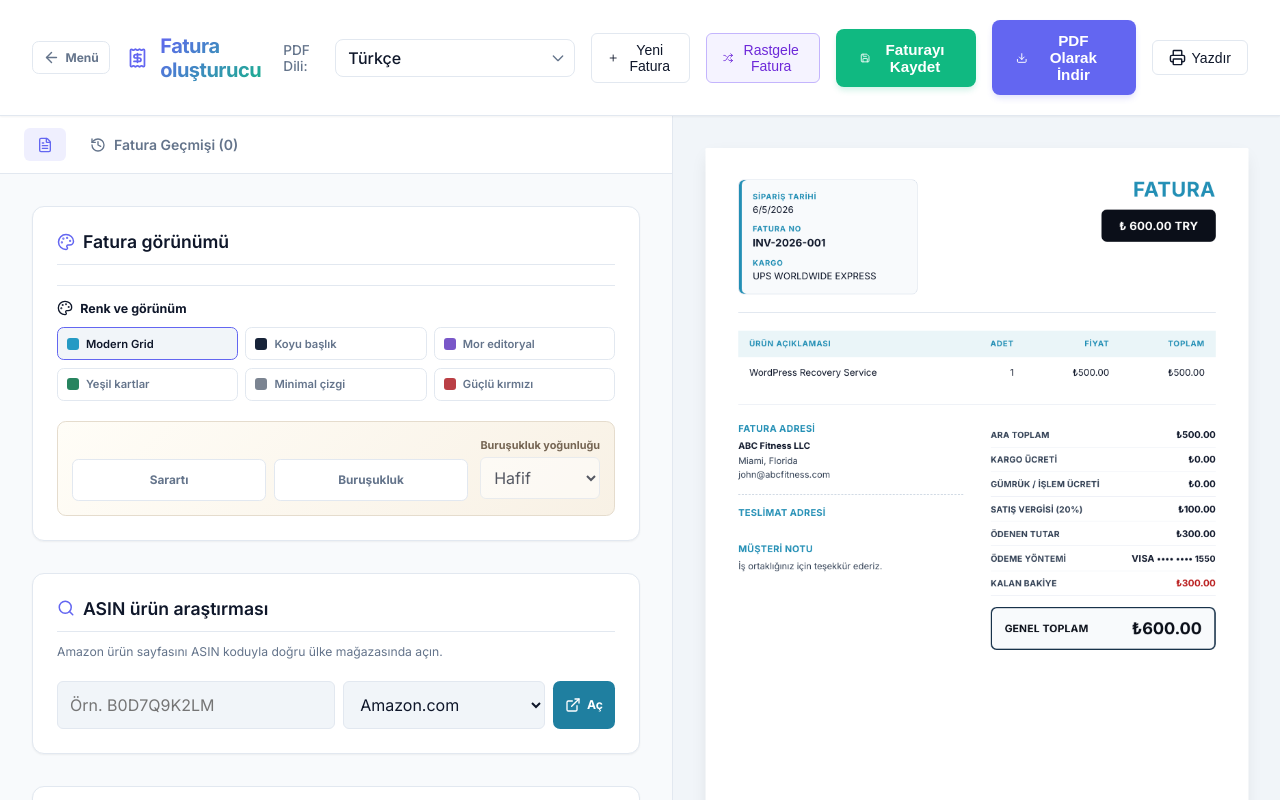
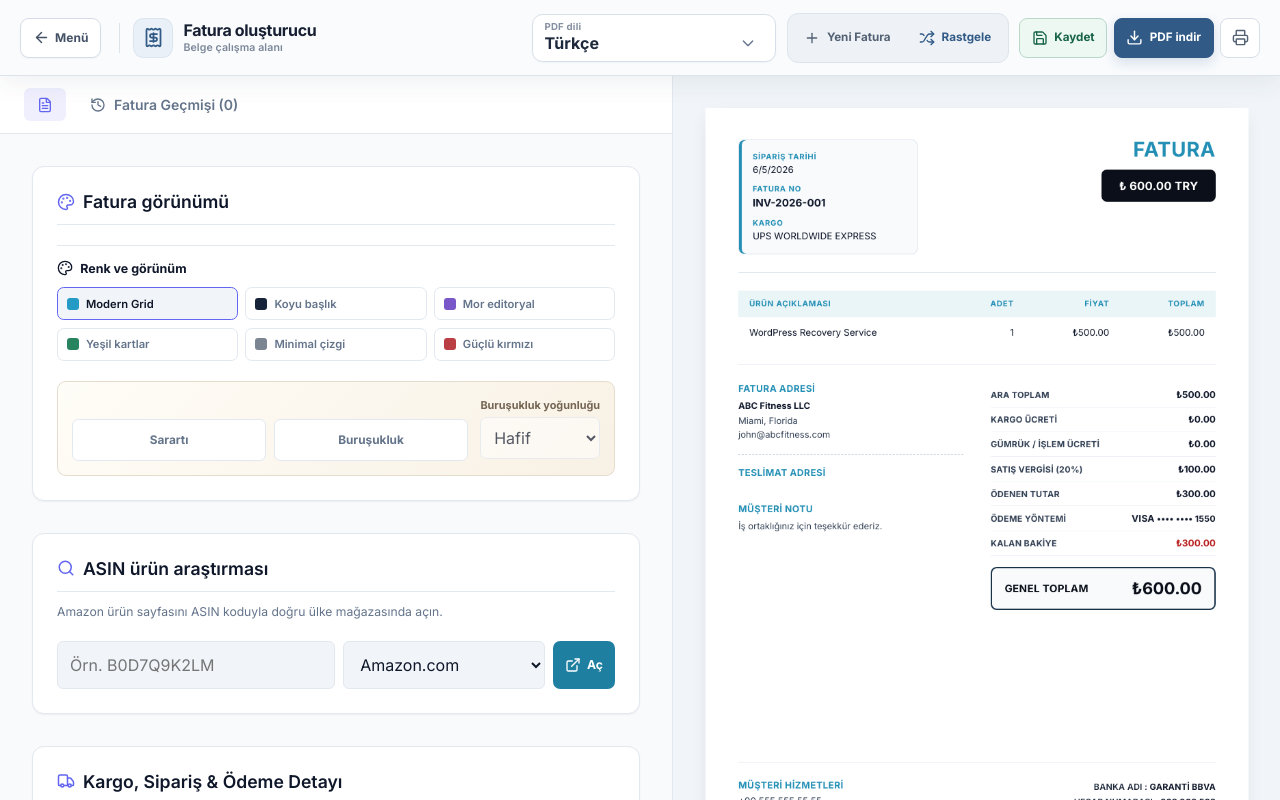
Before and after one commit to tekay19/fatura-, a React (Vite) app: page / in a window 1280 px wide. Both pictures are taken after a click on the button 406 px from the left and 595 px from the top of the page. Shown: the top 800 px of the page. Built offline with nearby package versions, Linux system fonts and the light colour scheme.

Commit message:
refactor: redesign invoice command bar

```diff
--- a/src/App.jsx
+++ b/src/App.jsx
@@ -553,24 +553,28 @@ export default function App() {
   return (
     <div className="app-container">
       {/* Header controls */}
-      <header className="app-header">
-        <div className="brand-section">
+      <header className="app-header invoice-command-bar">
+        <div className="brand-section invoice-command-brand">
           <button type="button" className="workspace-back-btn" onClick={() => setActiveTool(null)} aria-label="Araç menüsüne dön">
             <ArrowLeft size={17} />
             <span>Menü</span>
           </button>
-          <Receipt className="brand-icon" size={28} />
+          <span className="invoice-command-separator" aria-hidden="true" />
+          <span className="invoice-brand-mark" aria-hidden="true"><Receipt size={21} /></span>
+          <div className="invoice-brand-copy">
             <h1 className="brand-title">Fatura oluşturucu</h1>
+            <span>Belge çalışma alanı</span>
+          </div>
         </div>
 
-        <div className="header-controls">
-          {/* Language Selector */}
-          <span style={{ fontSize: "0.85rem", color: "var(--text-muted)", fontWeight: "500" }}>PDF Dili:</span>
+        <div className="header-controls invoice-command-controls">
+          <label className="invoice-language-control">
+            <span>PDF dili</span>
             <select
               className="select-lang"
               value={lang}
               onChange={(e) => handleLangChange(e.target.value)}
-            aria-label="Language Select"
+              aria-label="PDF dili"
             >
               <option value="tr">Türkçe</option>
               <option value="en">English</option>
@@ -580,53 +584,32 @@ export default function App() {
               <option value="it">Italiano (İtalyanca)</option>
               <option value="pt">Português (Portekizce)</option>
             </select>
+          </label>
 
-          {/* New Invoice Button */}
-          <button
-            type="button"
-            className="btn-secondary"
-            onClick={createNewInvoice}
-            style={{ display: "flex", alignItems: "center", gap: "0.5rem" }}
-          >
+          <nav className="invoice-create-actions" aria-label="Fatura oluşturma işlemleri">
+            <button type="button" className="invoice-command-button" onClick={createNewInvoice}>
               <Plus size={16} />
               <span className="pdf-no-print">{uiT.newInvoice}</span>
             </button>
+            <button type="button" className="invoice-command-button invoice-random-button" onClick={createRandomInvoice}>
+              <Shuffle size={16} />
+              <span className="pdf-no-print">Rastgele</span>
+            </button>
+          </nav>
 
-          <button
-            type="button"
-            className="btn-secondary invoice-random-button"
-            onClick={createRandomInvoice}
-          >
-            <Shuffle size={16} />
-            <span className="pdf-no-print">Rastgele Fatura</span>
+          <nav className="invoice-output-actions" aria-label="Fatura çıktı işlemleri">
+            <button type="button" className="invoice-save-button" onClick={saveCurrentInvoice}>
+              <Save size={16} />
+              <span className="pdf-no-print">Kaydet</span>
             </button>
-
-          {/* Save Invoice Button */}
-          <button
-            type="button"
-            className="btn-primary"
-            onClick={saveCurrentInvoice}
-            style={{ backgroundColor: "var(--success-color)", boxShadow: "0 4px 6px -1px rgba(16, 185, 129, 0.2)", display: "flex", alignItems: "center", gap: "0.5rem" }}
-          >
-            <Save size={16} />
-            <span className="pdf-no-print">{uiT.saveInvoice}</span>
+            <button type="button" className="invoice-pdf-button" onClick={downloadPdf} disabled={isGenerating}>
+              <Download size={17} />
+              <span>{isGenerating ? "Hazırlanıyor" : "PDF indir"}</span>
             </button>
-
-          {/* Download PDF button */}
-          <button
-            type="button"
-            className="btn-primary"
-            onClick={downloadPdf}
-            disabled={isGenerating}
-          >
-            <Download size={18} />
-            {isGenerating ? "..." : uiT.downloadPdf}
+            <button type="button" className="invoice-print-button" onClick={() => window.print()} aria-label="Yazdır" title="Yazdır">
+              <Printer size={17} />
             </button>
-
-          <button type="button" className="btn-secondary" onClick={() => window.print()}>
-            <Printer size={17} />
-            <span>Yazdır</span>
-          </button>
+          </nav>
         </div>
       </header>
 
--- a/src/index.css
+++ b/src/index.css
@@ -185,17 +185,6 @@ body {
   background-color: var(--bg-input);
 }
 
-.invoice-random-button {
-  border-color: #c4b5fd;
-  background-color: #f5f3ff;
-  color: #6d28d9;
-}
-
-.invoice-random-button:hover {
-  border-color: #8b5cf6;
-  background-color: #ede9fe;
-}
-
 /* Select language dropdown */
 .select-lang {
   font-family: var(--font-sans);
@@ -3252,3 +3241,285 @@ input, select, textarea {
     min-height: 0 !important;
   }
 }
+
+/* Invoice command bar — grouped by language, creation and output actions. */
+.invoice-command-bar {
+  min-height: 76px;
+  gap: 1.5rem;
+  padding: 0.72rem 1.25rem;
+  background: rgba(249, 251, 253, 0.97);
+  border-bottom-color: #dce3eb;
+  box-shadow: 0 7px 24px rgba(40, 58, 78, 0.07);
+  backdrop-filter: blur(14px);
+}
+
+.invoice-command-brand {
+  min-width: max-content;
+  gap: 0.65rem;
+}
+
+.invoice-command-bar .workspace-back-btn {
+  min-height: 40px;
+  padding: 0.55rem 0.72rem;
+  border-color: #d4dde7;
+  border-radius: 0.55rem;
+  background: #ffffff;
+  color: #445267;
+  box-shadow: 0 1px 2px rgba(40, 58, 78, 0.04);
+}
+
+.invoice-command-bar .workspace-back-btn:hover {
+  border-color: #9babbc;
+  background: #f5f7fa;
+  color: #172033;
+}
+
+.invoice-command-separator {
+  width: 1px;
+  height: 30px;
+  margin: 0 0.15rem;
+  background: #dce3eb;
+}
+
+.invoice-brand-mark {
+  width: 40px;
+  height: 40px;
+  display: grid;
+  flex: 0 0 auto;
+  place-items: center;
+  border-radius: 0.65rem;
+  background: #eaf0f7;
+  color: #315a87;
+  box-shadow: inset 0 0 0 1px rgba(49, 90, 135, 0.08);
+}
+
+.invoice-brand-copy {
+  display: flex;
+  flex-direction: column;
+  gap: 0.06rem;
+}
+
+.invoice-command-bar .brand-title {
+  background: none;
+  color: #172033;
+  font-size: 1rem;
+  font-weight: 680;
+  letter-spacing: -0.02em;
+  line-height: 1.2;
+  -webkit-text-fill-color: currentColor;
+}
+
+.invoice-brand-copy > span {
+  color: #7b8798;
+  font-size: 0.66rem;
+  font-weight: 520;
+  letter-spacing: 0.01em;
+}
+
+.invoice-command-controls {
+  min-width: 0;
+  justify-content: flex-end;
+  gap: 0.65rem;
+}
+
+.invoice-language-control {
+  min-width: 174px;
+  min-height: 48px;
+  display: flex;
+  flex-direction: column;
+  justify-content: center;
+  gap: 0.02rem;
+  padding: 0.35rem 0.7rem 0.32rem;
+  border: 1px solid #d6dee8;
+  border-radius: 0.65rem;
+  background: #ffffff;
+  box-shadow: 0 1px 2px rgba(40, 58, 78, 0.035);
+}
+
+.invoice-language-control > span {
+  color: #8490a1;
+  font-size: 0.6rem;
+  font-weight: 650;
+  letter-spacing: 0.025em;
+}
+
+.invoice-language-control .select-lang {
+  width: 100%;
+  min-height: 22px;
+  padding: 0 1.35rem 0 0;
+  border: 0;
+  border-radius: 0;
+  outline: 0;
+  background-color: transparent;
+  color: #1e293b;
+  font-size: 0.77rem;
+  font-weight: 650;
+  box-shadow: none;
+}
+
+.invoice-create-actions,
+.invoice-output-actions {
+  display: flex;
+  align-items: center;
+}
+
+.invoice-create-actions {
+  gap: 0.2rem;
+  padding: 0.25rem;
+  border: 1px solid #dde4ec;
+  border-radius: 0.7rem;
+  background: #eef2f6;
+}
+
+.invoice-command-button,
+.invoice-save-button,
+.invoice-pdf-button,
+.invoice-print-button {
+  min-height: 40px;
+  display: inline-flex;
+  align-items: center;
+  justify-content: center;
+  gap: 0.42rem;
+  padding: 0.56rem 0.72rem;
+  border: 1px solid transparent;
+  border-radius: 0.5rem;
+  font-family: var(--font-sans);
+  font-size: 0.73rem;
+  font-weight: 650;
+  line-height: 1;
+  white-space: nowrap;
+  cursor: pointer;
+  transition: transform 160ms ease, background-color 160ms ease, border-color 160ms ease, color 160ms ease, box-shadow 160ms ease;
+}
+
+.invoice-command-button {
+  background: transparent;
+  color: #536174;
+}
+
+.invoice-command-button:hover {
+  background: #ffffff;
+  color: #182235;
+  box-shadow: 0 1px 3px rgba(40, 58, 78, 0.08);
+}
+
+.invoice-create-actions .invoice-random-button {
+  color: #315a87;
+}
+
+.invoice-output-actions {
+  gap: 0.4rem;
+}
+
+.invoice-save-button {
+  border-color: #b9d8ca;
+  background: #eef8f3;
+  color: #176447;
+}
+
+.invoice-save-button:hover {
+  border-color: #78b396;
+  background: #e3f3eb;
+}
+
+.invoice-pdf-button {
+  min-width: 98px;
+  border-color: #315a87;
+  background: #315a87;
+  color: #ffffff;
+  box-shadow: 0 5px 12px rgba(49, 90, 135, 0.17);
+}
+
+.invoice-pdf-button:hover {
+  border-color: #274b72;
+  background: #274b72;
+  box-shadow: 0 6px 16px rgba(49, 90, 135, 0.22);
+}
+
+.invoice-pdf-button:disabled {
+  opacity: 0.6;
+  cursor: wait;
+}
+
+.invoice-print-button {
+  width: 40px;
+  padding: 0;
+  border-color: #d6dee8;
+  background: #ffffff;
+  color: #536174;
+}
+
+.invoice-print-button:hover {
+  border-color: #9babbc;
+  background: #f5f7fa;
+  color: #172033;
+}
+
+.invoice-command-button:active,
+.invoice-save-button:active,
+.invoice-pdf-button:active,
+.invoice-print-button:active {
+  transform: translateY(1px) scale(0.985);
+}
+
+.invoice-command-button:focus-visible,
+.invoice-save-button:focus-visible,
+.invoice-pdf-button:focus-visible,
+.invoice-print-button:focus-visible,
+.invoice-language-control:focus-within {
+  outline: 3px solid rgba(49, 90, 135, 0.18);
+  outline-offset: 2px;
+}
+
+@media (max-width: 1220px) {
+  .invoice-command-bar {
+    align-items: flex-start;
+    flex-wrap: wrap;
+  }
+
+  .invoice-command-controls {
+    width: 100%;
+    justify-content: flex-start;
+  }
+}
+
+@media (max-width: 720px) {
+  .invoice-command-bar {
+    padding: 0.75rem;
+  }
+
+  .invoice-command-brand {
+    width: 100%;
+  }
+
+  .invoice-command-separator,
+  .invoice-brand-copy > span {
+    display: none;
+  }
+
+  .invoice-command-controls {
+    display: grid;
+    grid-template-columns: 1fr;
+    gap: 0.55rem;
+  }
+
+  .invoice-language-control {
+    width: 100%;
+  }
+
+  .invoice-create-actions,
+  .invoice-output-actions {
+    display: grid;
+    grid-template-columns: repeat(2, minmax(0, 1fr));
+  }
+
+  .invoice-output-actions {
+    grid-template-columns: 1fr 1fr 40px;
+  }
+
+  .invoice-command-button,
+  .invoice-save-button,
+  .invoice-pdf-button {
+    width: 100%;
+  }
+}
```
Lines whose indentation alone changed are shown as unchanged.
